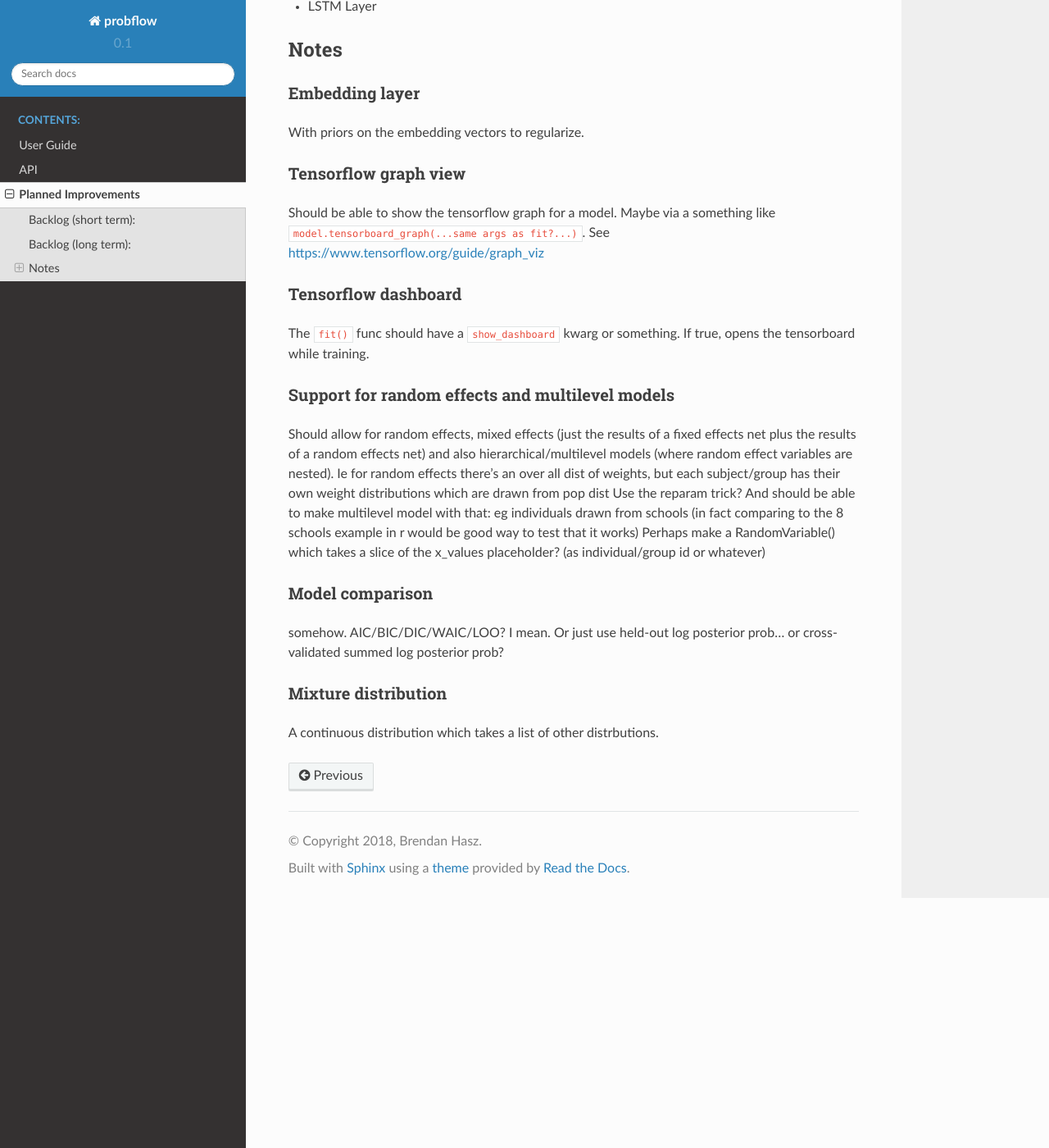
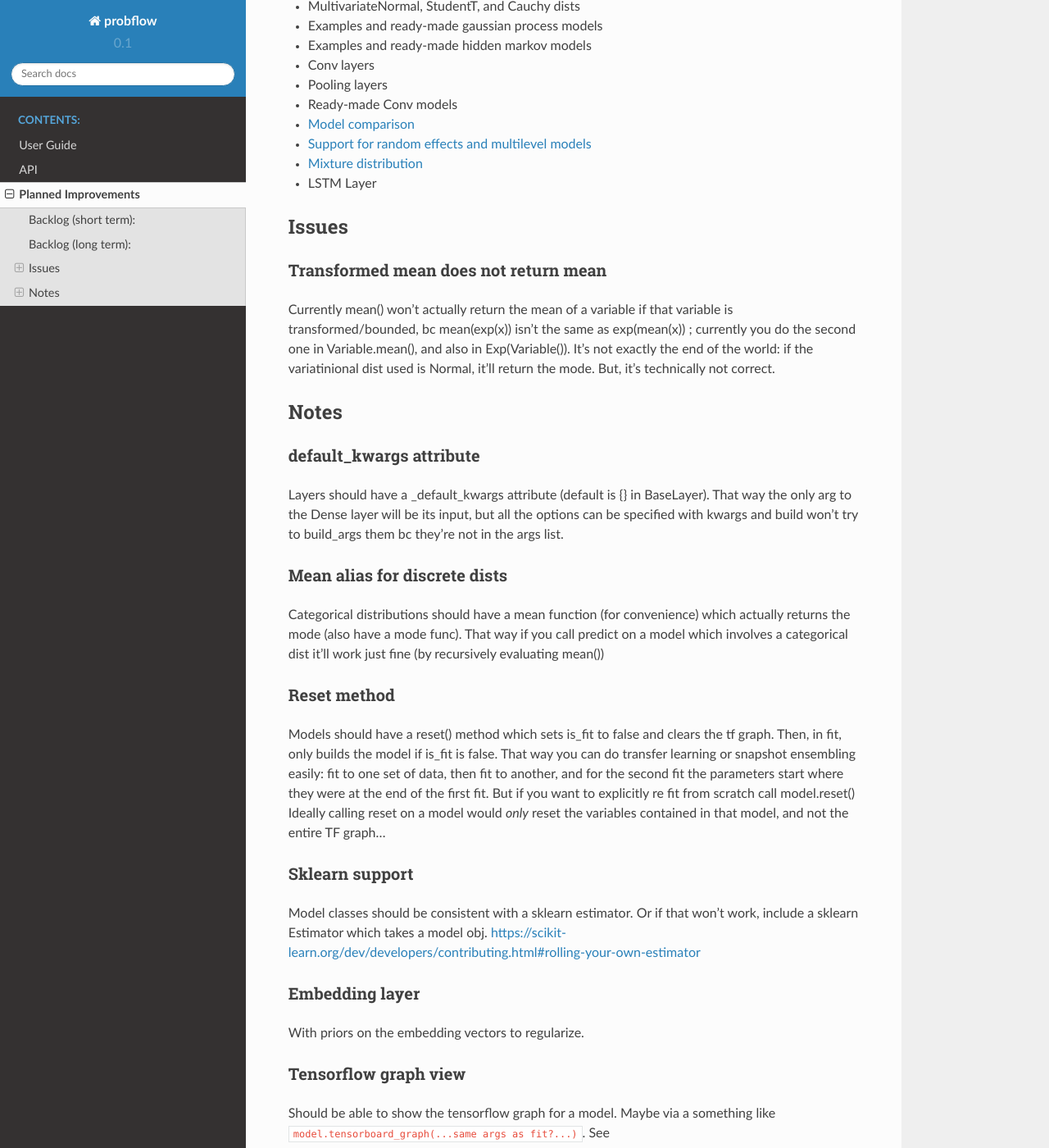
Before and after one commit to brendanhasz/probflow, a Sphinx documentation site: the page built from docs/todo.rst, in a window 1280 px wide and 1400 px high, scrolled down 1020 px. Shown: the whole window at 82% size. Built offline with Sphinx 7.4.7 and the Read the Docs theme 2.0.0, drawn with Linux system fonts in a browser that asks for light colours; some of the changed text lies outside the part shown.

Commit message:
Update backlog

```diff
--- a/docs/examples.rst
+++ b/docs/examples.rst
@@ -8,12 +8,12 @@
 
 TODO: intro
 
+TODO: make sure to have diagrams for each model
+
 .. contents:: Outline
 
 Linear Regression
 -----------------
-
-TODO: 1-variable, then w/ Dense, then w/ ready-made model
 
 TODO: manually:
 
@@ -53,7 +53,7 @@
 
     from probflow import LinearRegression
 
-    model = LinearRegression
+    model = LinearRegression()
     model.fit(x,y)
 
 TODO: how to access posterior elements from within the LinearRegression model
--- a/docs/index.rst
+++ b/docs/index.rst
@@ -12,7 +12,7 @@
 
 .. include:: macros.hrst
 
-ProbFlow is a |Keras|-like interface for building Bayesian models with |TensorFlow Probability|, performing variational inference, and diagnosing those models.
+ProbFlow is a |Keras|-like interface for building Bayesian models with |TensorFlow Probability|, performing variational inference, and criticizing those inferences.
 
 It's very much a work in progress.
 
--- a/docs/todo.rst
+++ b/docs/todo.rst
@@ -6,6 +6,9 @@
 Backlog (short term):
 ---------------------
 
+* Make layers have a `default_kwargs attribute`_
+* Layers w/ multiple args should ensure their args are broadcastable
+* Variable should have a record=False arg to init (record posterior values over training)
 * Finish BaseLayer, BaseModel.fit, Variable, and Input
 * Tests and debug a simple 1d linear model
 * Docs for BaseLayer, BaseModel.fit, Variable, and Input
@@ -21,8 +24,11 @@
 * Models which only use Dense
 * Tests
 * Bernoulli and Poisson dists
+* `Mean alias for discrete dists`_
 * Models which use them (Classifiers)
 * Tests
+* `Reset method`_
+* `Sklearn support`_
 
 Backlog (long term):
 --------------------
@@ -31,6 +37,9 @@
 * `Tensorflow dashboard`_
 * `Embedding layer`_
 * Neural Matrix Factorization
+* MultivariateNormal, StudentT, and Cauchy dists
+* Examples and ready-made gaussian process models
+* Examples and ready-made hidden markov models
 * Conv layers
 * Pooling layers
 * Ready-made Conv models
@@ -39,10 +48,41 @@
 * `Mixture distribution`_
 * LSTM Layer
 
+Issues
+------
+
+Transformed mean does not return mean
+^^^^^^^^^^^^^^^^^^^^^^^^^^^^^^^^^^^^^
+Currently mean() won't actually return the mean of a variable if that variable is transformed/bounded, bc mean(exp(x)) isn't the same as exp(mean(x)) ; currently you do the second one in Variable.mean(), and also in Exp(Variable()).
+It's not exactly the end of the world: if the variatinional dist used is Normal, it'll return the mode.
+But, it's technically not correct.
 
 
 Notes
 -----
+
+default_kwargs attribute
+^^^^^^^^^^^^^^^^^^^^^^^^
+
+Layers should have a _default_kwargs attribute (default is {} in BaseLayer).
+That way the only arg to the Dense layer will be its input, but all the options can be specified with kwargs and build won't try to build_args them bc they're not in the args list.
+
+Mean alias for discrete dists
+^^^^^^^^^^^^^^^^^^^^^^^^^^^^^
+
+Categorical distributions should have a mean function (for convenience) which actually returns the mode (also have a mode func). That way if you call predict on a model which involves a categorical dist it'll work just fine (by recursively evaluating mean())
+
+Reset method
+^^^^^^^^^^^^
+Models should have a reset() method which sets is_fit to false and clears the tf graph. Then, in fit, only builds the model if is_fit is false. That way you can do transfer learning or snapshot ensembling easily: fit to one set of data, then fit to another, and for the second fit the parameters start where they were at the end of the first fit. But if you want to explicitly re fit from scratch call model.reset()
+Ideally calling reset on a model would *only* reset the variables contained in that model, and not the entire TF graph...
+
+Sklearn support
+^^^^^^^^^^^^^^^
+
+Model classes should be consistent with a sklearn estimator.
+Or if that won't work, include a sklearn Estimator which takes a model obj.
+https://scikit-learn.org/dev/developers/contributing.html#rolling-your-own-estimator
 
 Embedding layer
 ^^^^^^^^^^^^^^^
```
